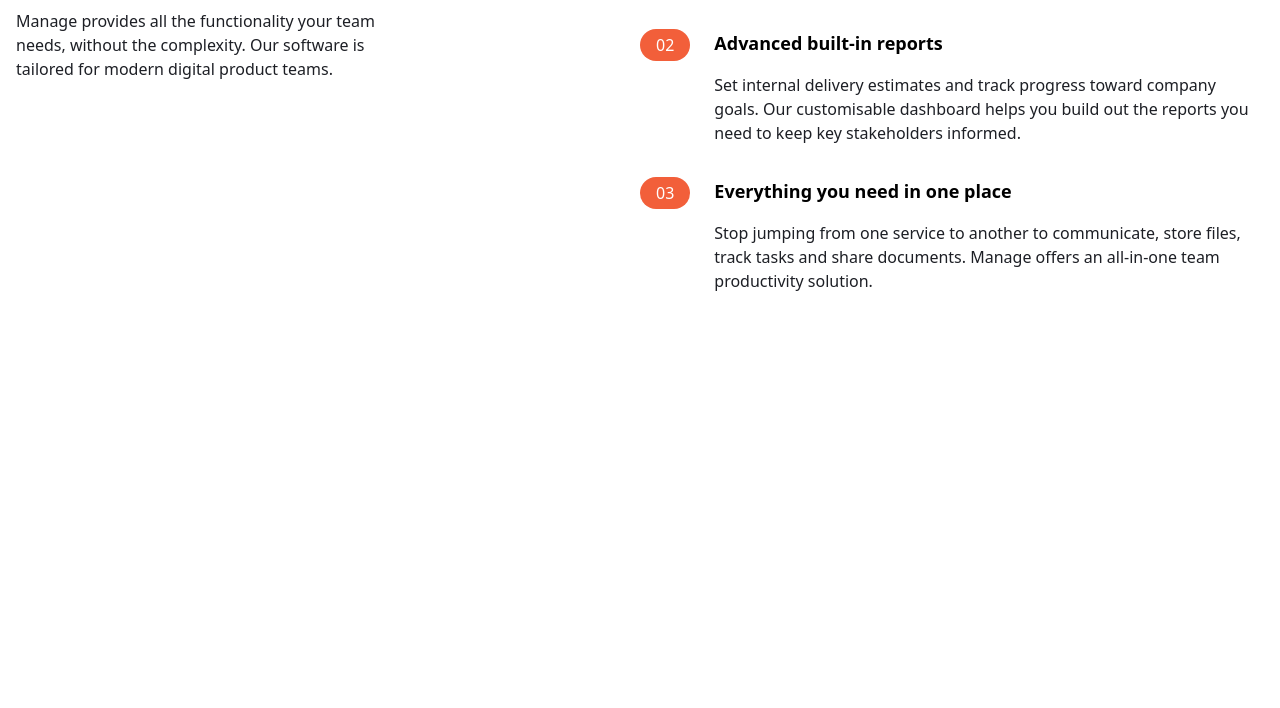
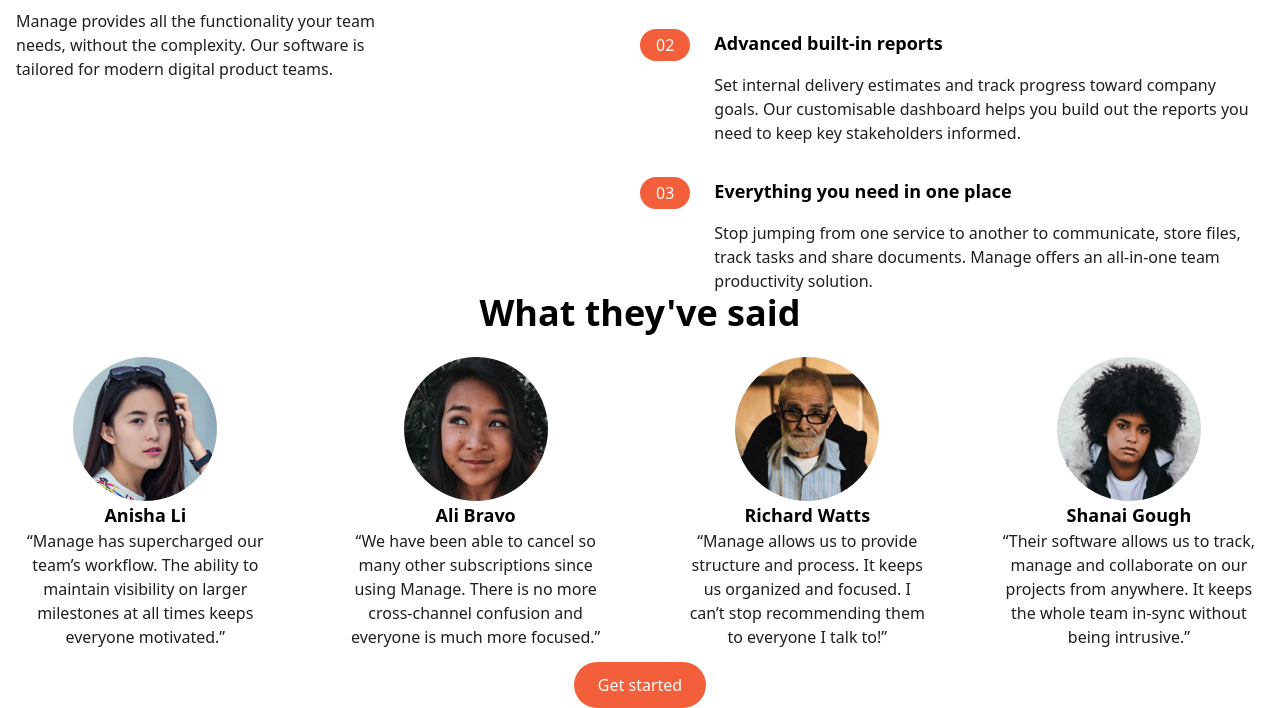
Before and after one commit to benessilfie/Tailwind-Project, a website: page index.html in a window 1280 px wide. Shown: the part 816-1524 px from the top of the page. Before the commit the page ends 1109 px from the top, so only its background shows below. Drawn offline with Linux system fonts and the light colour scheme.

Commit message:
feat: add testimonials block

```diff
--- a/index.html
+++ b/index.html
@@ -151,5 +151,74 @@
         </div>
       </div>
     </section>
+
+    <!-- Testimonials -->
+    <section id="testimonials">
+      <!-- Container to heading and testimonial blocks -->
+      <div class="max-w-6xl px-5 mx-auto mt-32 text-center">
+        <!-- Heading -->
+        <h2 class="text-4xl font-bold text-center">
+          What they've said
+        </h2>
+        <!-- Testimonial Block -->
+        <div class="flex flex-col mt-24 md:flex-row md:space-x-6">
+          <!-- Testimonial 1 -->
+          <div class="flex flex-col items-center p-6 space-y-6 rounded-lg bg-veryLightGray md:w-1/3">
+            <img
+            src="img/avatar-anisha.png"
+            class="w-16 -mt-14"
+            alt="Image of Anisha, a client of Manage" />
+            <h5 class="text-lg font-bold">Anisha Li</h5>
+            <p class="text-sm text-darkGrayishBlue">
+              “Manage has supercharged our team’s workflow. The ability to maintain visibility on larger milestones at all times keeps everyone motivated.”
+            </p>
+          </div>
+
+          <!-- Testimonial 2 -->
+          <div class="hidden flex-col items-center p-6 space-y-6 rounded-lg bg-veryLightGray md:flex md:w-1/3">
+            <img
+            src="img/avatar-ali.png"
+            class="w-16 -mt-14"
+            alt="Image of Ali, a client of Manage" />
+            <h5 class="text-lg font-bold">Ali Bravo</h5>
+            <p class="text-sm text-darkGrayishBlue">
+               “We have been able to cancel so many other subscriptions since using Manage. There is no more cross-channel confusion and everyone is much more focused.”
+            </p>
+          </div>
+
+          <!-- Testimonial 3 -->
+          <div class="hidden flex-col items-center p-6 space-y-6 rounded-lg bg-veryLightGray md:flex md:w-1/3">
+            <img
+            src="img/avatar-richard.png"
+            class="w-16 -mt-14"
+            alt="Image of Richard, a client of Manage" />
+            <h5 class="text-lg font-bold">Richard Watts</h5>
+            <p class="text-sm text-darkGrayishBlue">
+              “Manage allows us to provide structure and process. It keeps us organized and focused. I can’t stop recommending them to everyone I talk to!”
+            </p>
+          </div>
+
+          <!-- Testimonial 4 -->
+          <div class="hidden flex-col items-center p-6 space-y-6 rounded-lg bg-veryLightGray md:flex md:w-1/3">
+            <img
+            src="img/avatar-shanai.png"
+            class="w-16 -mt-14"
+            alt="Image of Shanai, a client of Manage" />
+            <h5 class="text-lg font-bold">Shanai Gough</h5>
+            <p class="text-sm text-darkGrayishBlue">
+              “Their software allows us to track, manage and collaborate on our projects from anywhere. It keeps the whole team in-sync without being intrusive.”
+            </p>
+          </div>
+        </div>
+
+        <!-- Button -->
+        <div class="my-16">
+          <a
+            href="#"
+            class="p-3 px-6 text-white bg-brightRed rounded-full hover:bg-brightRedLight"
+            >Get started</a>
+        </div>
+      </div>
+    </section>
   </body>
 </html>
```
